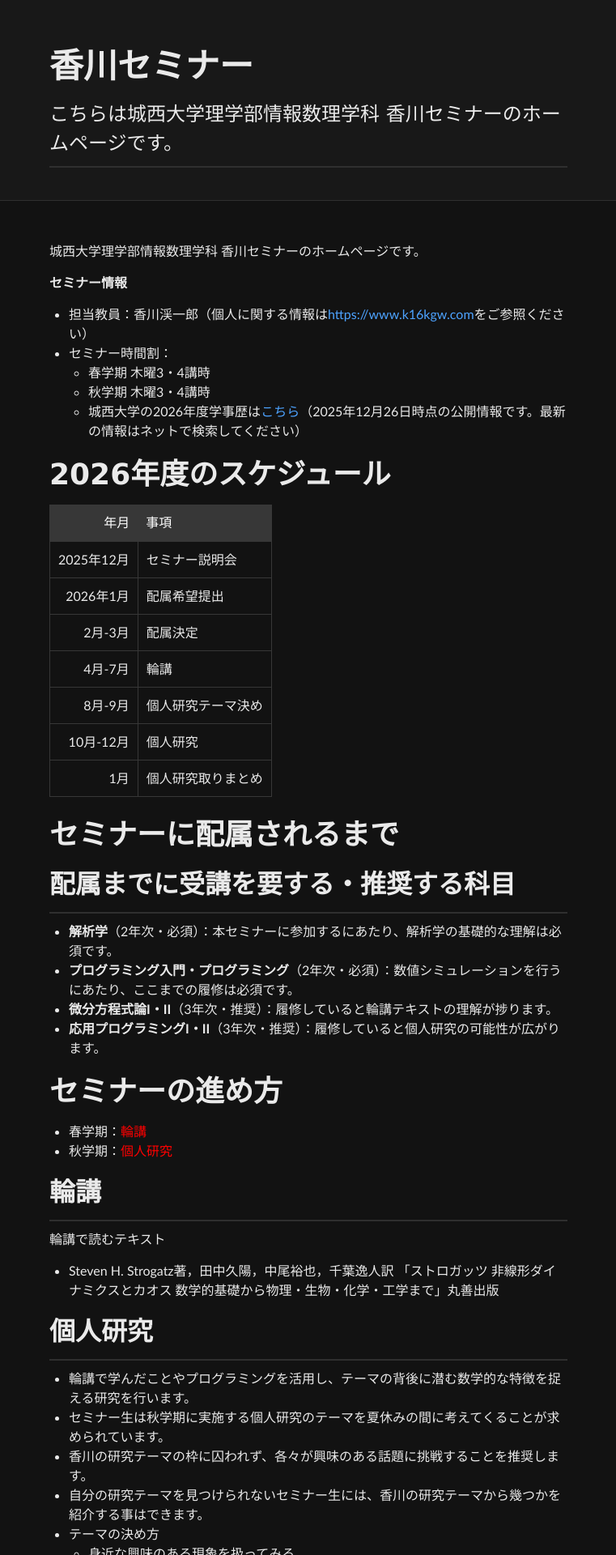
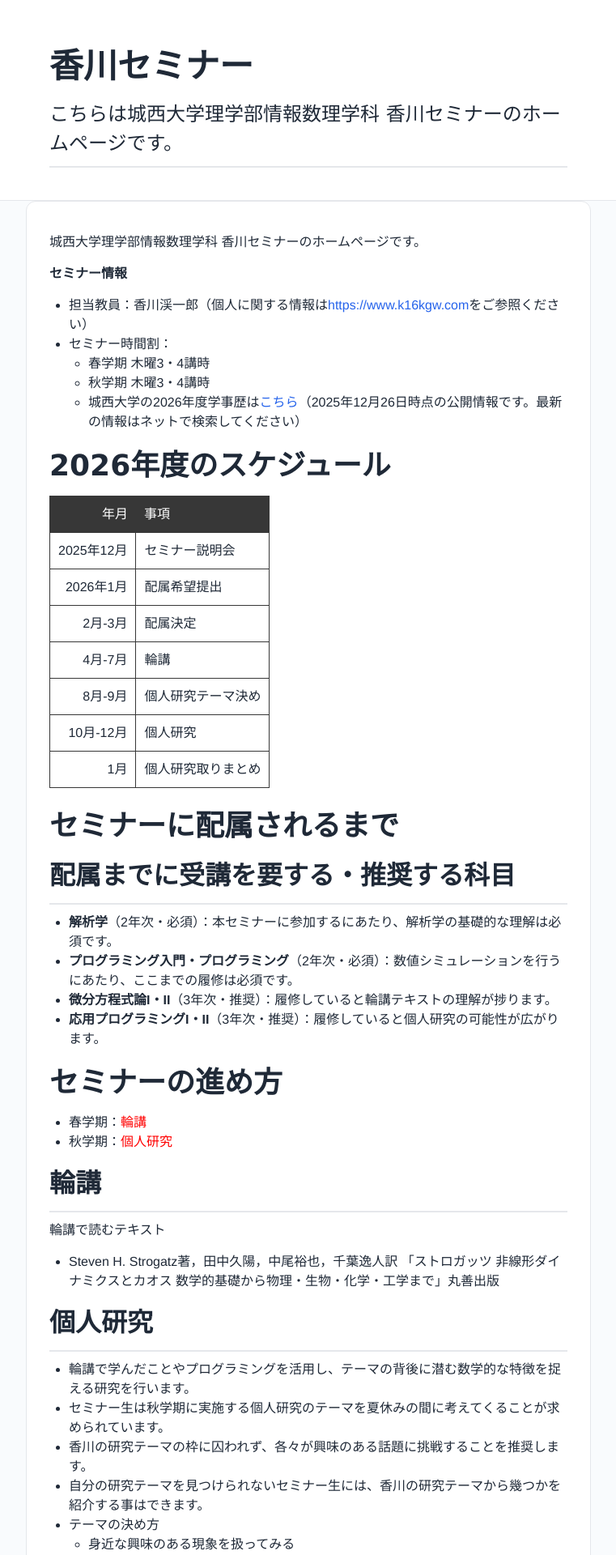
Before and after one commit to k16kgw/k16kgw.github.io, a Jekyll site: the page built from index.md, in a window 1280 px wide. Shown: the top 1920 px of the page at 81% size, without its empty margins (259-1020 px from the left). Built offline with Jekyll 4.4.1, drawn with Linux system fonts in a browser that asks for light colours.

Commit message:
chg theme-modern-blue

```diff
--- /dev/null
+++ b/_sass/_theme-modern-blue.scss
@@ -0,0 +1,92 @@
+/* Modern Blue (for jekyll-theme-slate) */
+
+:root {
+  --bg: #f9fbfd;
+  --panel: #ffffff;
+  --text: #1f2937;
+  --muted: #6b7280;
+  --accent: #2563eb;
+  --border: #e5e7eb;
+}
+
+body {
+  background: var(--bg);
+  color: var(--text);
+  font-family: "Helvetica Neue", Arial, "Noto Sans JP", sans-serif;
+}
+
+/* Slate wrappers */
+#header_wrap {
+  background: var(--panel) !important;
+  border-bottom: 1px solid var(--border);
+}
+
+#project_title,
+#project_tagline {
+  color: var(--text);
+  text-shadow: none;
+}
+
+#main_content_wrap {
+  background: transparent !important;
+  border-top: 0;
+  border-bottom: 0;
+}
+
+#main_content {
+  color: var(--text);
+}
+
+#footer_wrap {
+  background: var(--panel) !important;
+  border-top: 1px solid var(--border);
+}
+
+footer p,
+#footer_wrap,
+#footer_wrap a {
+  color: var(--muted);
+}
+
+/* Headings */
+h1, h2, h3, h4, h5, h6 {
+  color: var(--text);
+  letter-spacing: 0;
+}
+
+h2 {
+  background: none;
+  border-bottom: 2px solid var(--border);
+}
+
+/* Links */
+a {
+  color: var(--accent);
+  text-decoration: none;
+}
+
+a:hover,
+a:focus {
+  text-decoration: underline;
+}
+
+/* A little “card” feel for content blocks (optional) */
+#main_content {
+  background: var(--panel);
+  border: 1px solid var(--border);
+  border-radius: 12px;
+  padding: 28px;
+}
+
+/* Lists */
+ul {
+  list-style: disc;
+  list-style-position: outside;
+  padding-left: 1.5em;
+}
+ul ul {
+  list-style-type: circle;
+}
+ul ul ul {
+  list-style-type: square;
+}
--- a/assets/css/style.scss
+++ b/assets/css/style.scss
@@ -3,6 +3,7 @@
 
 @import "jekyll-theme-slate";
 // @import "theme-academic-light";
-@import "theme-academic-dark";
+// @import "theme-academic-dark";
+@import "theme-modern-blue";
 // @import "theme-minimal-mono";
 // @import "theme-minimal";
```
